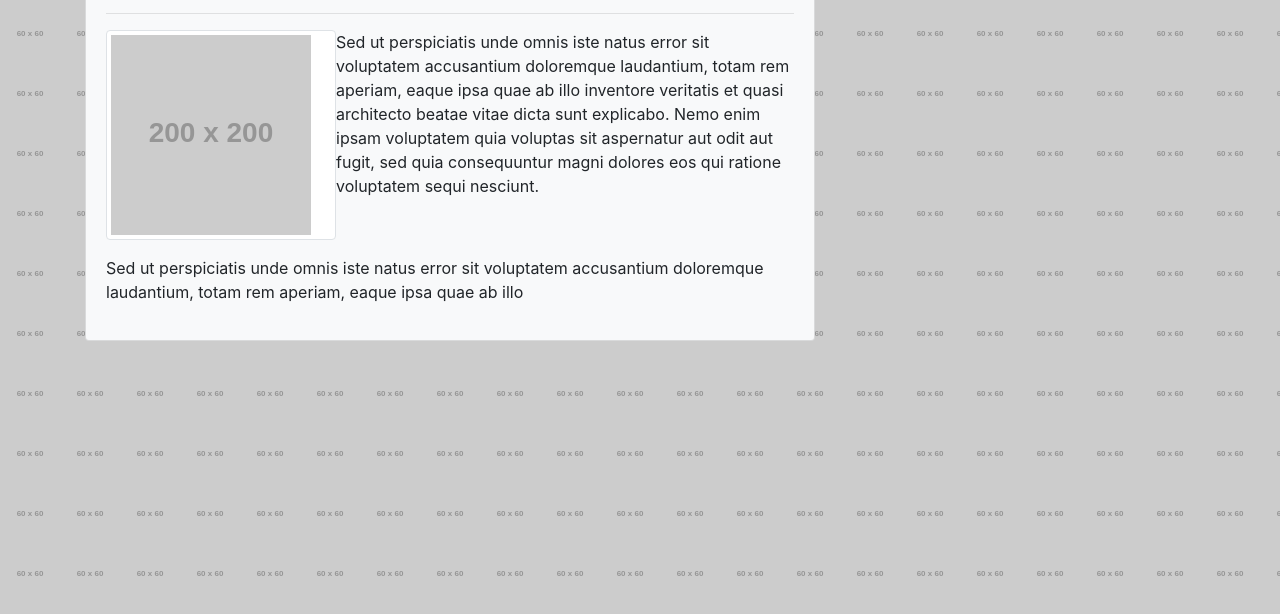
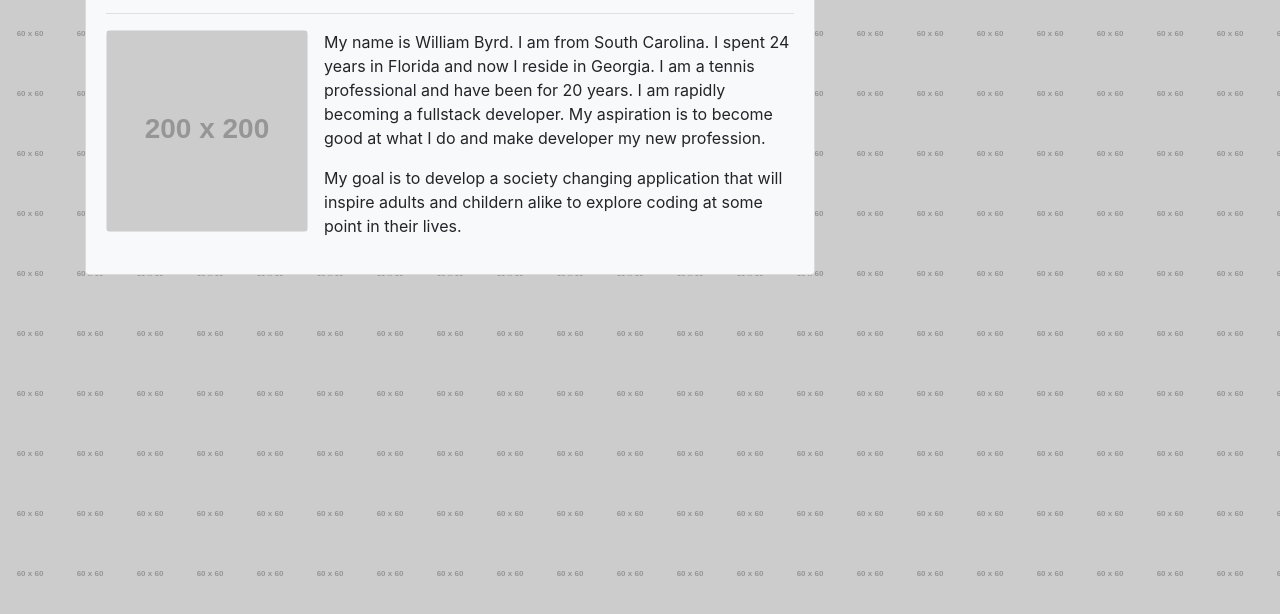
Before and after one commit to wpb911/portfolio, a plain HTML site: page index.html in a window 1280 px wide. Shown: the part 176-790 px from the top of the page. Drawn offline with nearby package versions, Linux system fonts and the light colour scheme; placeholder pictures from the web are drawn by us.

Commit message:
added personal information to the page.

```diff
--- a/index.html
+++ b/index.html
@@ -63,10 +63,9 @@
                         <div class="card-body">
                           <h1 class="card-title text-success ">About Me</h1>
                           <hr>
-                          <p class="float-left pr-4 img-thumbnail"><img src="http://placehold.it/200x200" alt="My Portfolio"></p>
-                          <p>Sed ut perspiciatis unde omnis iste natus error sit voluptatem accusantium doloremque laudantium, totam rem aperiam, eaque ipsa quae ab illo inventore veritatis et quasi architecto beatae vitae dicta sunt explicabo. Nemo enim ipsam voluptatem quia voluptas sit aspernatur aut odit aut fugit, sed quia consequuntur magni dolores eos qui ratione voluptatem sequi nesciunt. </p>
-                          <p class="float-left">Sed ut perspiciatis unde omnis iste natus error sit voluptatem accusantium doloremque laudantium, totam rem aperiam, eaque ipsa quae ab illo </p>
-                        </div>
+                          <p class="float-left p-0 mb-2 mr-3 img-thumbnail"><img src="http://placehold.it/200x200" alt="My Photo"></p>
+                          <p class="mt-3">My name is William Byrd.  I am from South Carolina. I spent 24 years in Florida and now I reside in Georgia. I am a tennis professional and have been for 20 years. I am rapidly becoming a fullstack developer. My aspiration is to become good at what I do and make developer my new profession. </p>
+                          <p class="mt-3">My goal is to develop a society changing application that will inspire adults and childern alike to explore coding at some point in their lives.</div>
                       </div>
                 </div>
 
```
